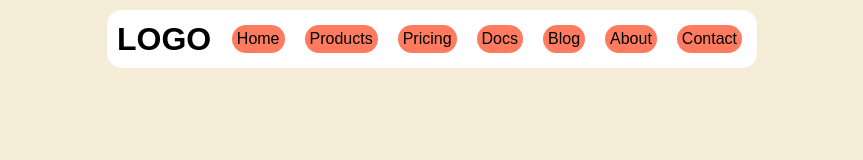
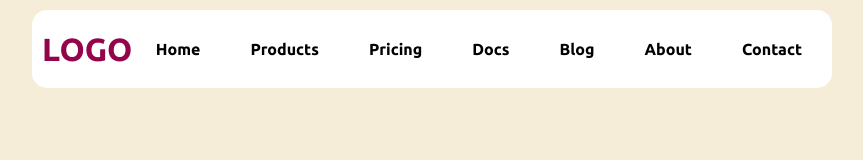
Before and after one commit to nilugion/componentes-html-css, a plain HTML site: page navbar/index.html in a window 1280 px wide. Shown: the whole page, without its empty margins (208-1071 px from the left). Drawn offline with Linux system fonts and the light colour scheme.

Commit message:
Edições e melhorias visuais no arquivo html do navbar

```diff
--- a/navbar/index.html
+++ b/navbar/index.html
@@ -5,6 +5,8 @@
     <meta charset="UTF-8">
     <meta name="viewport" content="width=device-width, initial-scale=1.0">
     <title>Document</title>
+    <link href="https://fonts.googleapis.com/css2?family=Archivo+Black&family=Ubuntu:ital,wght@0,300;0,400;0,500;0,700;1,300;1,400;1,500;1,700&display=swap" rel="stylesheet">
+
     <link rel="stylesheet" href="style.css">
 </head>
 
@@ -14,25 +16,25 @@
         <nav>
             <ul id="menulist">
                 <li>
-                    <a href="#"> Home </a>
+                    <a id="home" href="#home"> Home </a>
                 </li>
                 <li>
-                    <a href="#"> Products </a>
+                    <a id="products" href="#products"> Products </a>
                 </li>
                 <li>
-                    <a href="#"> Pricing </a>
+                    <a id="pricing" href="#pricing"> Pricing </a>
                 </li>
                 <li>
-                    <a href="#"> Docs </a>
+                    <a id="docs" href="#docs"> Docs </a>
                 </li>
                 <li>
-                    <a href="#"> Blog </a>
+                    <a id="blog" href="#blog"> Blog </a>
                 </li>
                 <li>
-                    <a href="#"> About </a>
+                    <a id="about" href="#about"> About </a>
                 </li>
                 <li>
-                    <a href="#"> Contact </a>
+                    <a id="contact" href="#contact"> Contact </a>
                 </li>
 
             </ul>
--- a/navbar/style.css
+++ b/navbar/style.css
@@ -10,7 +10,7 @@
     align-items: center;
     justify-content: space-between;
     background-color: #fff;
-    width: 650px;
+    width: 800px;
     padding: 10px;
     margin: 10px auto;
     border-radius: 15px;
@@ -34,11 +34,30 @@ ul {
 }
 
 #menulist li a {
-        display: block;
-        padding: 5px;
-        margin: 5px ;
-        border-radius: 15px;
-        background-color: rgb(255, 123, 96);
-        color: rgb(0, 0, 0);
-        text-decoration:none;
+    display: block;
+    padding: 10px;
+    margin: 10px;
+    border-radius: 10px;
+    color: rgb(0, 0, 0);
+    text-decoration: none;
+    font-weight: bold;
+    font-family: "Ubuntu", sans-serif;
 }
+
+#menulist li a:hover {
+    background-color: #f5a8a8;
+    transform: scale(1.1);
+
+}
+
+
+#menulist li a:target {
+    background-color:#94044A;
+    color: #fff;
+
+}
+
+h1 {
+    color:#94044A;
+   font-family: "Ubuntu", sans-serif;
+}
```
Also changed, not shown: 1 other file.
